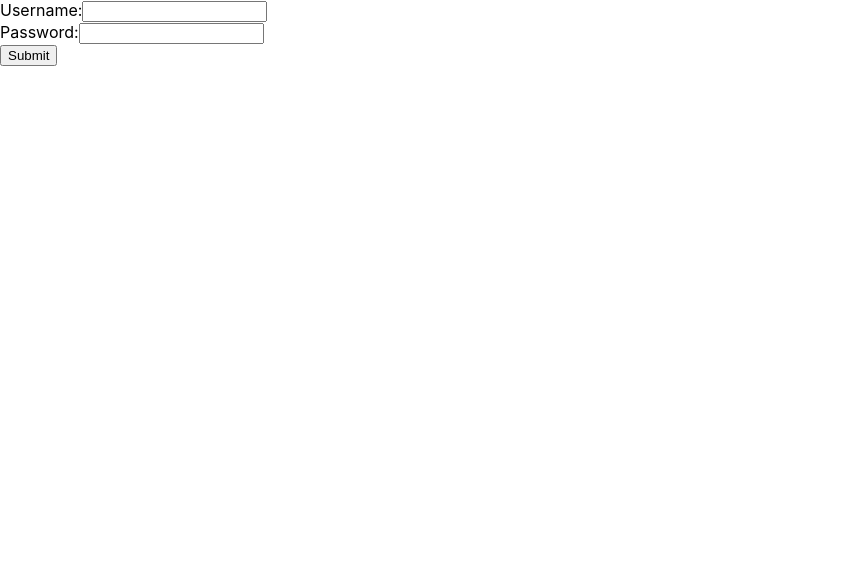
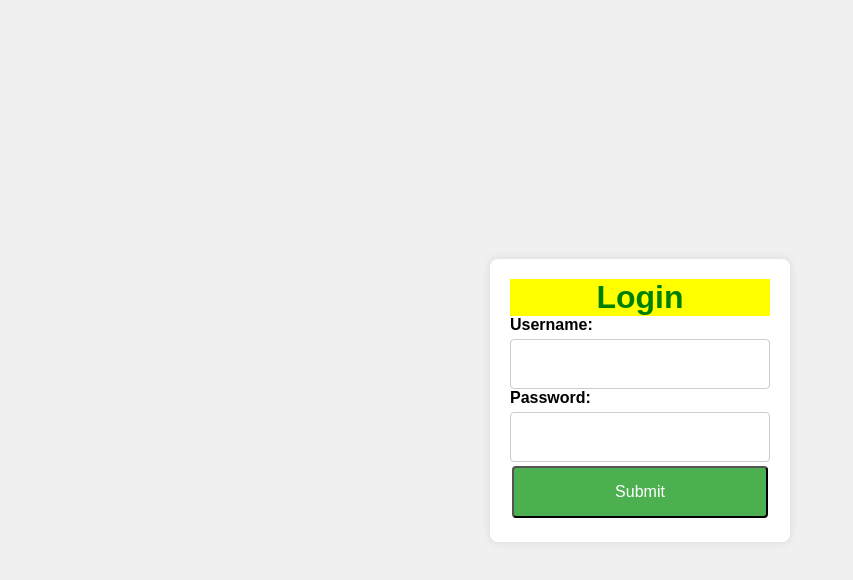
Before and after one commit to chandraPrakash89/TrainingSessionReact, a React (Create React App) app: page / in a window 1280 px wide. Shown: the top 580 px of the page, without its empty margins (0-853 px from the left). Built offline with nearby package versions, Linux system fonts and the light colour scheme.

Commit message:
added-different-way-of-using-style

```diff
--- a/src/App.css
+++ b/src/App.css
@@ -1,38 +1,66 @@
-.App {
-  text-align: center;
+/* Reset default browser styles */
+* {
+  box-sizing: border-box;
+  margin: 0;
+  padding: 0;
 }
 
-.App-logo {
-  height: 40vmin;
-  pointer-events: none;
+body {
+  font-family: Arial, sans-serif;
+  background-color: #f0f0f0;
+  display: flex;
+  justify-content: center;
+  align-items: center;
+  height: 100vh;
 }
 
-@media (prefers-reduced-motion: no-preference) {
-  .App-logo {
-    animation: App-logo-spin infinite 20s linear;
-  }
+.login-container {
+  background-color: #ffffff;
+  padding: 20px;
+  border-radius: 8px;
+  box-shadow: 0 0 10px rgba(0, 0, 0, 0.1);
+  width: 300px;
 }
 
-.App-header {
-  background-color: #282c34;
-  min-height: 100vh;
-  display: flex;
-  flex-direction: column;
-  align-items: center;
-  justify-content: center;
-  font-size: calc(10px + 2vmin);
-  color: white;
+.login-container h2 {
+  text-align: center;
+  margin-bottom: 20px;
+  color: #333333;
 }
 
-.App-link {
-  color: #61dafb;
+
+
+
+
+label {
+  font-weight: bold;
+  margin-bottom: 5px;
+  display: block;
 }
 
-@keyframes App-logo-spin {
-  from {
-    transform: rotate(0deg);
-  }
-  to {
-    transform: rotate(360deg);
-  }
+input[type="text"],
+input[type="password"] {
+  padding: 15px 20px;
+  font-size: 16px;
+  border: 1px solid #cccccc;
+  border-radius: 4px;
+  width: 100%;
 }
+
+/* button {
+  background-color: #4CAF50;
+  color: white;
+  border: none;
+  padding: 12px 20px;
+  text-align: center;
+  text-decoration: none;
+  display: inline-block;
+  font-size: 16px;
+  border-radius: 4px;
+  cursor: pointer;
+  transition: background-color 0.3s ease;
+} */
+
+button:hover {
+  background-color: #45a049;
+}
--- a/src/App.js
+++ b/src/App.js
@@ -1,5 +1,6 @@
 import { useRef } from 'react';
 import './App.css';
+import styles from './my-style.module.css'
 
 /**
  *
@@ -15,6 +16,17 @@
   const usernameRef = useRef(null);
   const passwordRef = useRef(null);
 
+  const btnStyle = {
+    backgroundColor: "#4CAF50",
+    color: "white",
+    padding: "15px 20px",
+    textAlign: "center",
+    fontSize: "16px",
+    margin: "4px 2px",
+    borderRadius: "4px",
+    display: "inline-block",
+  }
+
   const handleSubmit = (e) => {
     e.preventDefault();
     const username = usernameRef.current.value;
@@ -24,7 +36,9 @@
 
 
   return (
-    <form onSubmit={handleSubmit}>
+    <div class="login-container">
+      <h1 style={{ color: "green", backgroundColor:"yellow", justifyContent:"center", display:"flex" }}>Login</h1>
+      <form className={styles.loginForm} onSubmit={handleSubmit}>
         <div>
           <label htmlFor="username">Username:</label>
           <input type="text" ref={usernameRef} />
@@ -33,8 +47,9 @@
           <label htmlFor="password">Password:</label>
           <input type="password" ref={passwordRef} />
         </div>
-      <button type="submit">Submit</button>
+        <button type="submit" style={btnStyle}>Submit</button>
       </form>
+    </div>
   )
 
 }
--- /dev/null
+++ b/src/my-style.module.css
@@ -0,0 +1,4 @@
+.loginForm {
+    display: flex;
+    flex-direction: column;
+  }
```
Lines whose indentation alone changed are shown as unchanged.
